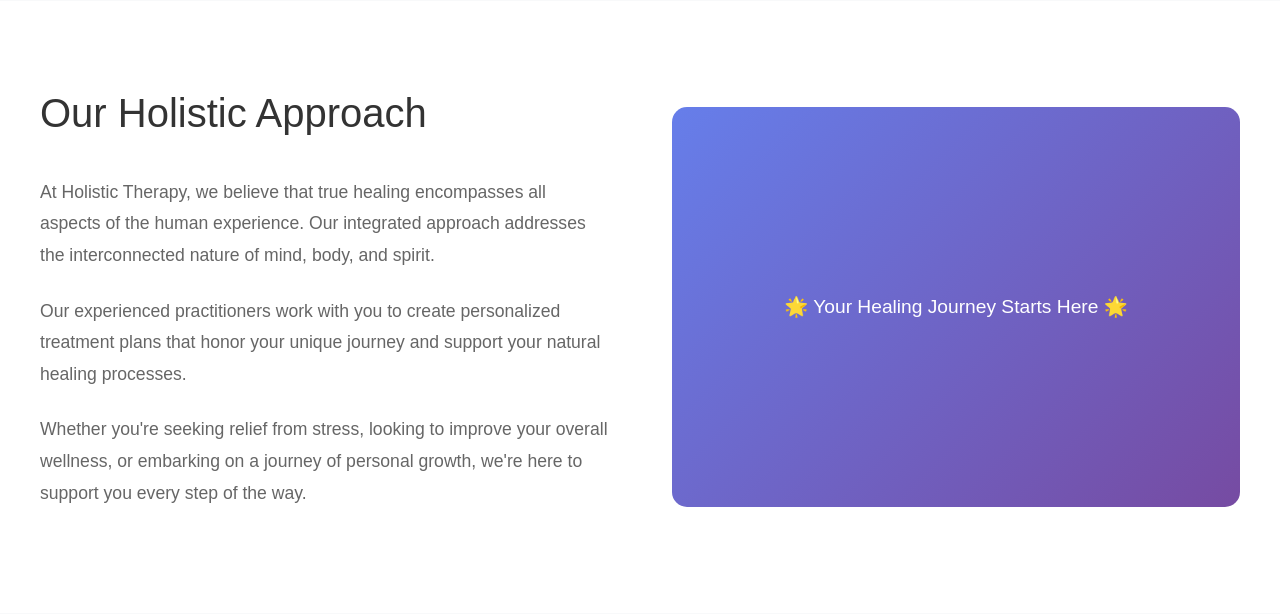
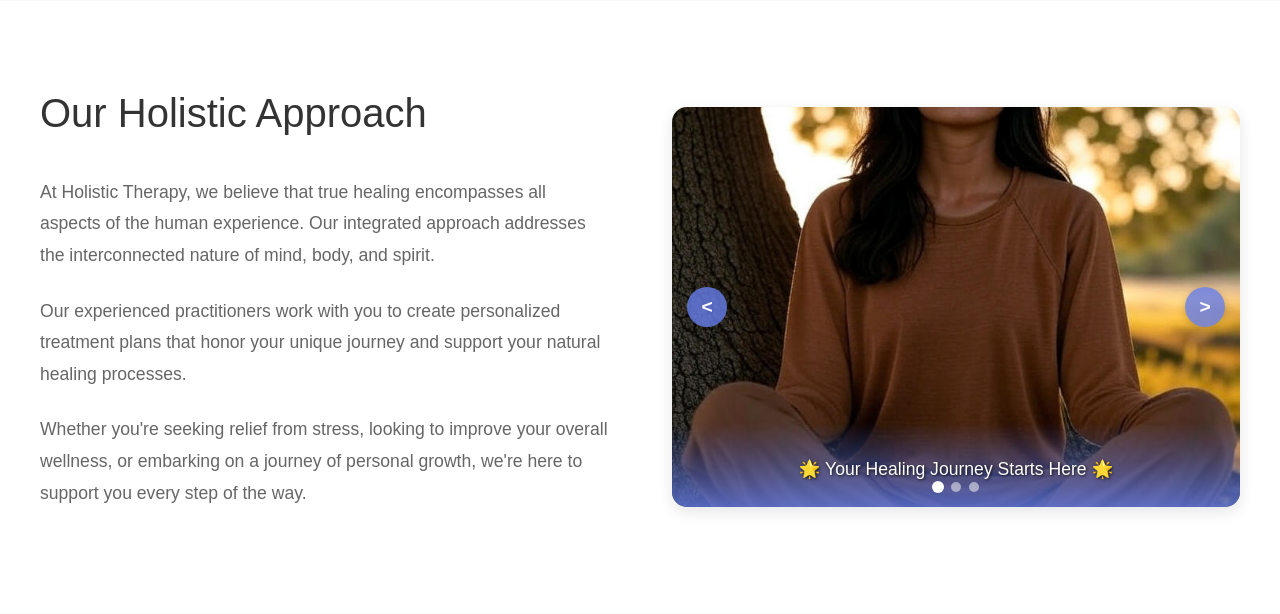
Before and after one commit to Zolbayar-hub/holisticweb, a Flask app: page / in a window 1280 px wide. Shown: the part 1735-2349 px from the top of the page. Run offline with Flask 3, Linux system fonts and the light colour scheme; some libraries are stand-ins or nearby versions.

Commit message:
added about bottom sliding images

```diff
--- a/static/styles.css
+++ b/static/styles.css
@@ -448,6 +448,120 @@ body {
     font-size: 1.2rem;
 }
 
+/* About Image Carousel */
+.about-carousel-wrapper {
+    position: relative;
+    width: 100%;
+    height: 400px;
+    border-radius: 15px;
+    overflow: hidden;
+    box-shadow: 0 5px 15px rgba(0,0,0,0.1);
+}
+
+.about-carousel {
+    position: relative;
+    width: 100%;
+    height: 100%;
+    overflow: hidden;
+}
+
+.about-slide {
+    position: absolute;
+    top: 0;
+    left: 0;
+    width: 100%;
+    height: 100%;
+    opacity: 0;
+    transition: opacity 0.5s ease-in-out;
+}
+
+.about-slide.active {
+    opacity: 1;
+}
+
+.about-slide img {
+    width: 100%;
+    height: 100%;
+    object-fit: cover;
+    display: block;
+}
+
+.about-slide-caption {
+    position: absolute;
+    bottom: 0;
+    left: 0;
+    right: 0;
+    background: linear-gradient(transparent, rgba(102, 126, 234, 0.8));
+    color: white;
+    padding: 2rem 1.5rem 1.5rem;
+    font-size: 1.1rem;
+    font-weight: 500;
+    text-align: center;
+    text-shadow: 1px 1px 3px rgba(0,0,0,0.8);
+}
+
+/* About Carousel Navigation Buttons */
+.about-carousel-btn {
+    position: absolute;
+    top: 50%;
+    transform: translateY(-50%);
+    background: rgba(102, 126, 234, 0.8);
+    color: white;
+    border: none;
+    width: 40px;
+    height: 40px;
+    border-radius: 50%;
+    cursor: pointer;
+    font-size: 1.2rem;
+    font-weight: bold;
+    transition: all 0.3s ease;
+    z-index: 10;
+    box-shadow: 0 2px 10px rgba(0,0,0,0.2);
+    display: flex;
+    align-items: center;
+    justify-content: center;
+}
+
+.about-carousel-btn:hover {
+    background: #667eea;
+    transform: translateY(-50%) scale(1.1);
+    box-shadow: 0 4px 15px rgba(102, 126, 234, 0.4);
+}
+
+.about-carousel-prev {
+    left: 15px;
+}
+
+.about-carousel-next {
+    right: 15px;
+}
+
+/* About Carousel Dots */
+.about-carousel-dots {
+    position: absolute;
+    bottom: 15px;
+    left: 50%;
+    transform: translateX(-50%);
+    display: flex;
+    gap: 8px;
+    z-index: 10;
+}
+
+.about-dot {
+    width: 10px;
+    height: 10px;
+    border-radius: 50%;
+    background: rgba(255,255,255,0.5);
+    cursor: pointer;
+    transition: all 0.3s ease;
+}
+
+.about-dot:hover,
+.about-dot.active {
+    background: white;
+    transform: scale(1.2);
+}
+
 /* Contact Section */
 .contact {
     padding: 80px 2rem;
--- a/templates/home.html
+++ b/templates/home.html
@@ -108,8 +108,32 @@
                         <p>{{ settings.get('about_text_3', 'Whether you\'re seeking relief from stress, looking to improve your overall wellness, or embarking on a journey of personal growth, we\'re here to support you every step of the way.') }}</p>
                     </div>
                     <div class="about-image">
-                        <div class="about-image-placeholder">
-                            🌟 Your Healing Journey Starts Here 🌟
+                        <div class="about-carousel-wrapper">
+                            <div class="about-carousel">
+                                <div class="about-slide active">
+                                    <img src="{{ url_for('static', filename='images/meditating_woman.jpg') }}" alt="Peaceful meditation environment">
+                                    <div class="about-slide-caption">🌟 Your Healing Journey Starts Here 🌟</div>
+                                </div>
+                                <div class="about-slide">
+                                    <img src="{{ url_for('static', filename='images/zion.JPG') }}" alt="Natural healing environment">
+                                    <div class="about-slide-caption">🌿 Connect with Nature's Energy 🌿</div>
+                                </div>
+                                <div class="about-slide">
+                                    <img src="{{ url_for('static', filename='uploads/services/zion.JPG') }}" alt="Tranquil therapeutic space">
+                                    <div class="about-slide-caption">✨ Experience Inner Peace ✨</div>
+                                </div>
+                            </div>
+
+                            <!-- Navigation Buttons -->
+                            <button class="about-carousel-btn about-carousel-prev" id="about-prev">&lt;</button>
+                            <button class="about-carousel-btn about-carousel-next" id="about-next">&gt;</button>
+
+                            <!-- Dots Indicator -->
+                            <div class="about-carousel-dots">
+                                <span class="about-dot active" data-slide="0"></span>
+                                <span class="about-dot" data-slide="1"></span>
+                                <span class="about-dot" data-slide="2"></span>
+                            </div>
                         </div>
                     </div>
                 </div>
```
Also changed, not shown: static/home.js (+123 -0 lines), static/images/Untitled design.png (added).
